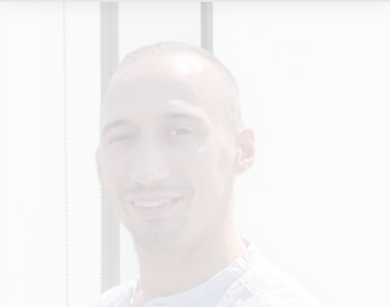
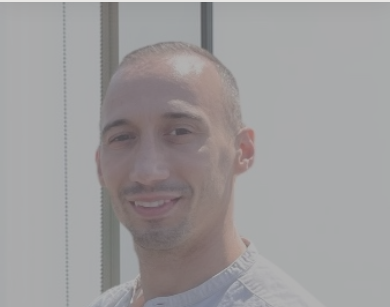
Before and after one commit to desitynikolova/desitynikolova.github.io, a plain HTML site: page index.html in a window 390 px wide. Shown: the part 68-375 px from the top of the page. Drawn offline with nearby package versions, Linux system fonts and the light colour scheme.

Commit message:
edit background for mobile and tablet

```diff
--- a/assets/css/style.css
+++ b/assets/css/style.css
@@ -488,7 +488,7 @@ h6 {
 @media (max-width: 992px) {
   #hero:before {
     content: "";
-    background: rgba(255, 255, 255, 0.8);
+    background: rgba(127, 127, 127, 0.587);
     position: absolute;
     bottom: 0;
     top: 0;
```
